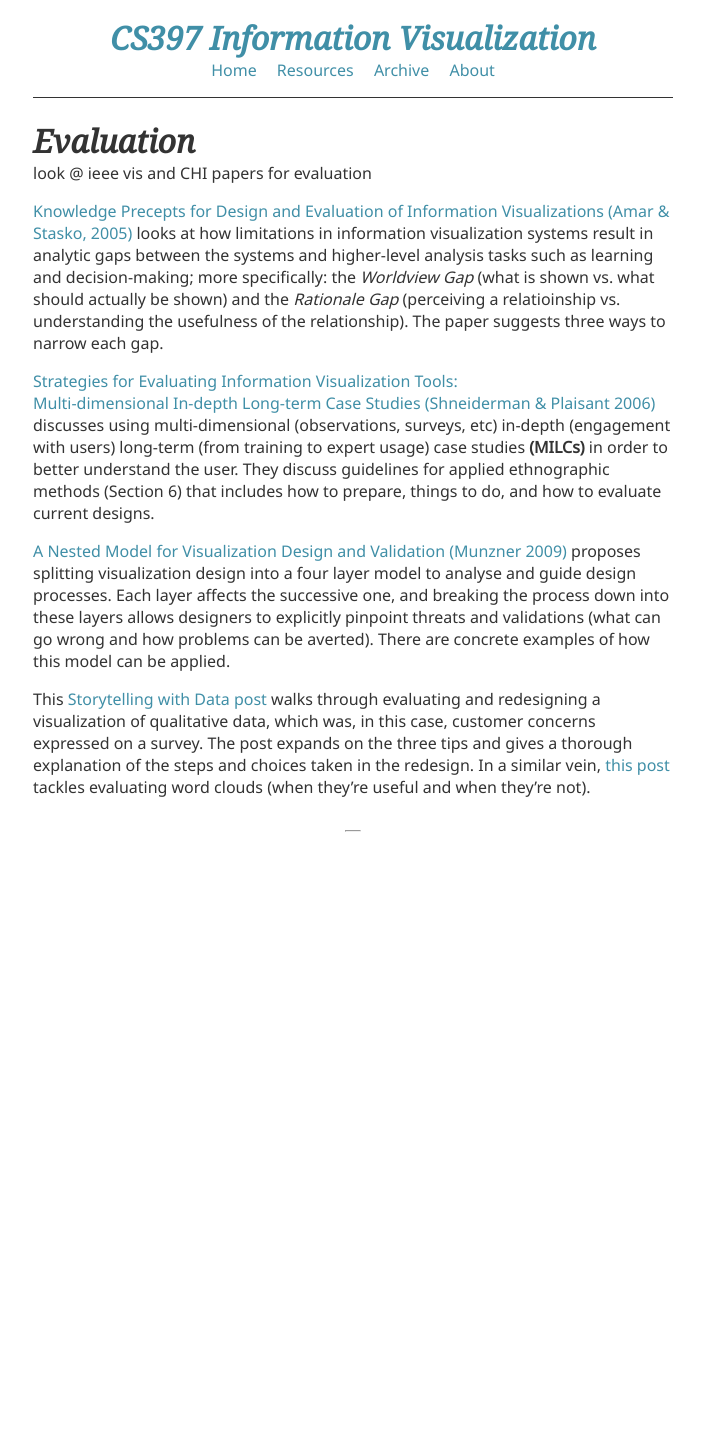
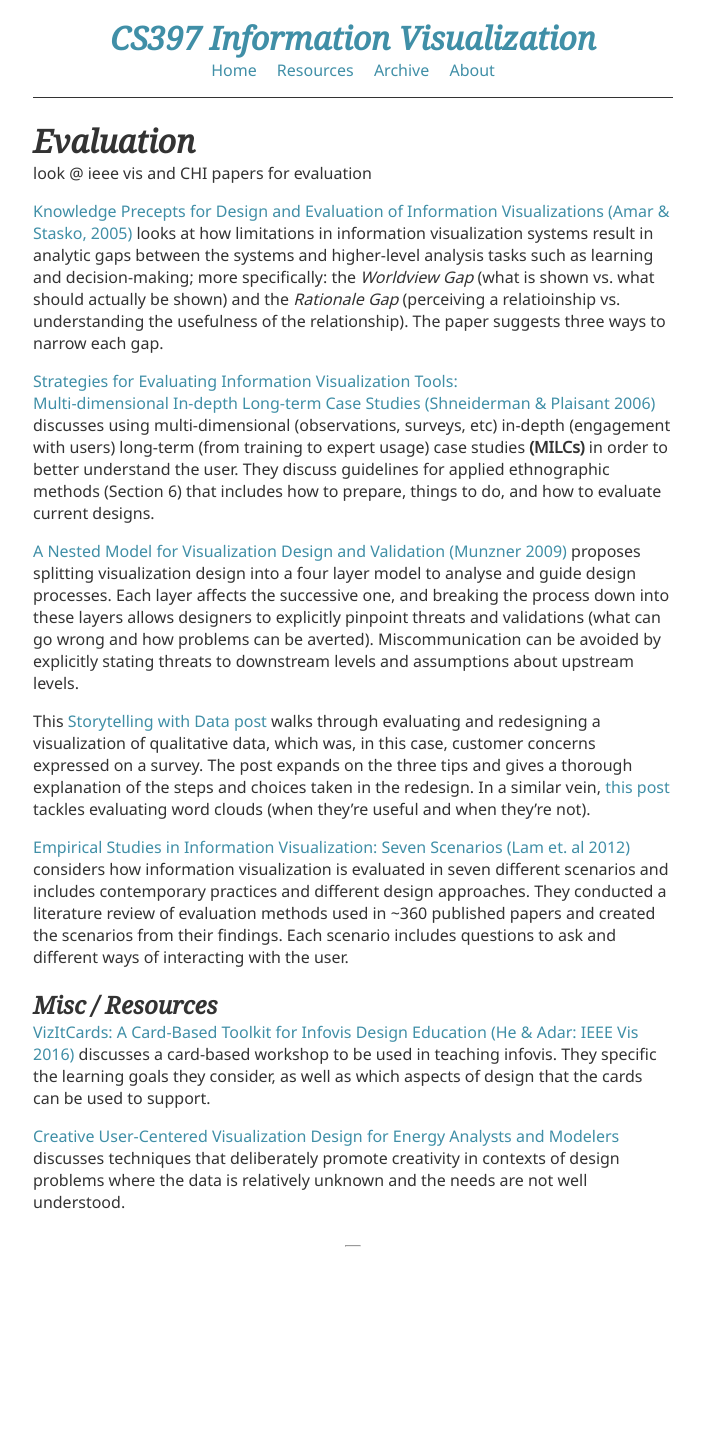
Before and after one commit to lester-lee/f2018-info-vis, a Jekyll site: the page built from _posts/2018-10-15-evaluation.md, in a window 1280 px wide. Shown: the whole page, without its empty margins (287-988 px from the left). Built offline with Jekyll 4.4.1, drawn with Linux system fonts in a browser that asks for light colours; before the commit the page ends 1024 px from its top, so only the background shows below that.

Commit message:
Add more articles to Evaluation

```diff
--- a/_posts/2018-10-15-evaluation.md
+++ b/_posts/2018-10-15-evaluation.md
@@ -9,6 +9,13 @@ look @ ieee vis and CHI papers for evaluation
 [Strategies for Evaluating Information Visualization Tools:
 Multi-dimensional In-depth Long-term Case Studies (Shneiderman & Plaisant 2006)](https://www.cs.umd.edu/users/ben/papers/Shneiderman2006Strategies.pdf) discusses using multi-dimensional (observations, surveys, etc) in-depth (engagement with users) long-term (from training to expert usage) case studies **(MILCs)** in order to better understand the user. They discuss guidelines for applied ethnographic methods (Section 6) that includes how to prepare, things to do, and how to evaluate current designs.
 
-[A Nested Model for Visualization Design and Validation (Munzner 2009)](http://www.cs.ubc.ca/labs/imager/tr/2009/NestedModel/NestedModel.pdf) proposes splitting visualization design into a four layer model to analyse and guide design processes. Each layer affects the successive one, and breaking the process down into these layers allows designers to explicitly pinpoint threats and validations (what can go wrong and how problems can be averted). There are concrete examples of how this model can be applied.
+[A Nested Model for Visualization Design and Validation (Munzner 2009)](http://www.cs.ubc.ca/labs/imager/tr/2009/NestedModel/NestedModel.pdf) proposes splitting visualization design into a four layer model to analyse and guide design processes. Each layer affects the successive one, and breaking the process down into these layers allows designers to explicitly pinpoint threats and validations (what can go wrong and how problems can be averted). Miscommunication can be avoided by explicitly stating threats to downstream levels and assumptions about upstream levels.
 
 This [Storytelling with Data post](http://www.storytellingwithdata.com/blog/2018/10/10/three-tips-for-storytelling-with-qualitative-data) walks through evaluating and redesigning a visualization of qualitative data, which was, in this case, customer concerns expressed on a survey. The post expands on the three tips and gives a thorough explanation of the steps and choices taken in the redesign. In a similar vein, [this post](https://www.storytellingwithdata.com/blog/2012/08/evaluating-word-clouds) tackles evaluating word clouds (when they're useful and when they're not).
+
+[Empirical Studies in Information Visualization: Seven Scenarios (Lam et. al 2012)](https://hal.inria.fr/file/index/docid/932606/filename/Lam_2012_ESI.pdf) considers how information visualization is evaluated in seven different scenarios and includes contemporary practices and different design approaches. They conducted a literature review of evaluation methods used in ~360 published papers and created the scenarios from their findings. Each scenario includes questions to ask and different ways of interacting with the user.
+
+## Misc / Resources
+[VizItCards: A Card-Based Toolkit for Infovis Design Education (He & Adar: IEEE Vis 2016)](http://cond.org/vizitcards.pdf) discusses a card-based workshop to be used in teaching infovis. They specific the learning goals they consider, as well as which aspects of design that the cards can be used to support.
+
+[Creative User-Centered Visualization Design for Energy Analysts and Modelers](http://openaccess.city.ac.uk/2618/5/Goodwin-preprint.pdf) discusses techniques that deliberately promote creativity in contexts of design problems where the data is relatively unknown and the needs are not well understood.
```
